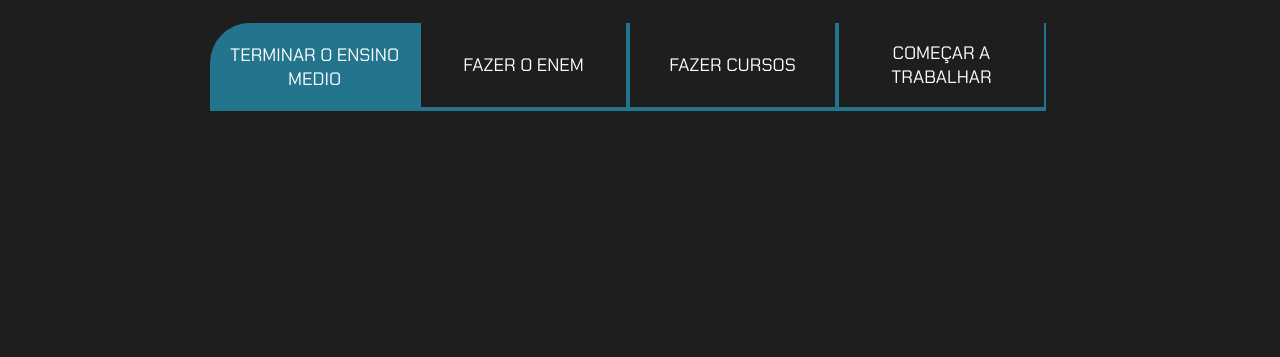
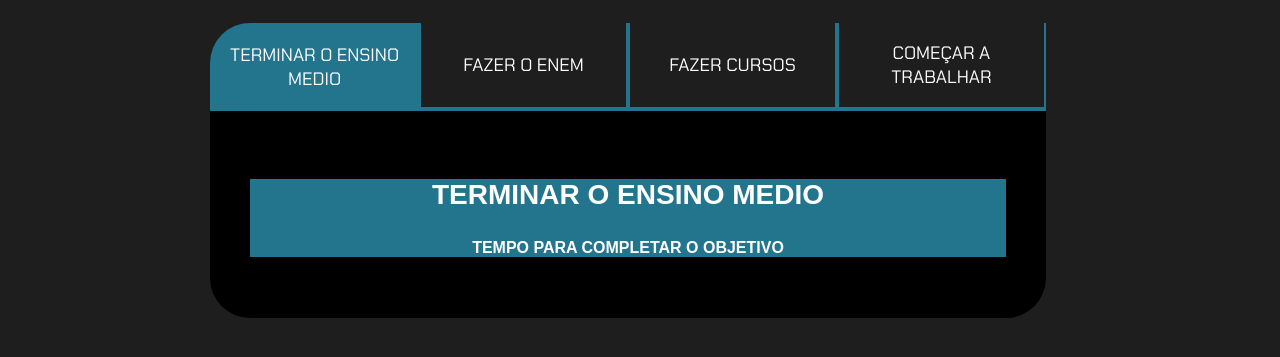
Before and after one commit to brunacoelhinho/proj-vida-bruna-, a plain HTML site: page index.html in a window 1280 px wide. Shown: the part 75-432 px from the top of the page. Drawn offline with Linux system fonts and the light colour scheme.

Commit message:
Add files via upload

```diff
--- a/index.html
+++ b/index.html
@@ -9,7 +9,9 @@
 </head>
 <body>
     <section class="conteudo-principal">
-        <h2 class="titulo-principal">Meus objetivos no ano<spam>_</spam> </h2>
+      <h2 class="titulo-principal">Meus objetivos no ano<spam>_</spam> </h2>
+
+     <div class="conteudo">
         <div class="botoes">
              <button class="botao ativo">TERMINAR O ENSINO MEDIO</button>
              <button class="botao">FAZER O ENEM</button>
@@ -18,8 +20,28 @@
 
         </div>
 
+        <div class="abas-textos">
+            <div class="aba-conteudo ativo">
+                <h3 class="aba-conteudo-titulo-principal">TERMINAR O ENSINO MEDIO</h3>
+                <h4 class="aba-conteudo-titulo-secundario">Tempo para completar o objetivo</h4>
+            </div>
+            <div class="aba-conteudo">
+                <h3 class="aba-conteudo-titulo-principal">FAZER O ENEM</h3>
+                <h4 class="aba-conteudo-titulo-secundario">Tempo para completar o objetivo</h4>
+            </div>
+            <div class="aba-conteudo">
+                <h3 class="aba-conteudo-titulo-principal">FAZER CURSOS</h3>
+                <h4 class="aba-conteudo-titulo-secundario">Tempo para completar o objetivo</h4>
+            </div>
+            <div class="aba-conteudo">
+                <h3 class="aba-conteudo-titulo-principal">COMEÇAR A TRABALHAR</h3>
+                <h4 class="aba-conteudo-titulo-secundario">Tempo para completar o objetivo</h4>
+            </div>
+        </div>
+    </div>
     </section>
     <script src="main.js"></script>
 
 </body>
+
 </html>
--- a/main.js
+++ b/main.js
@@ -1,12 +1,15 @@
 const botoes = document.querySelectorAll(".botao");
+const textos = document.querySelectorAll(".aba-conteudo");
 
 for (let i=0; i<botoes.length; i++) {
     botoes[i].onclick = function() {
 
        for (let j=0; j<botoes.length; j++) {
             botoes[j].classList.remove("ativo");
+            textos[j].classList.remove("ativo");
         }
 
       botoes[i].classList.add("ativo");
+      textos[i].classList.add("ativo");
     }
 }
--- a/style.css
+++ b/style.css
@@ -64,7 +64,28 @@
     border-bottom:var(--roxo);
 
 }
+.abas-textos{
+    background-color: var(--texto-fundo);
+    padding: 40px;
+    border-radius: 0 0 40px 40px;
+}
+.aba-conteudo.ativo{
+    display:block;
+}
 
+.aba-conteudo{
+    display: none;
+}
+
+.aba-conteudo-titulo-principal{
+    font-size: 28px;
+    text-align: center;
+}
+.aba-conteudo-titulo-secundario{
+    text-align: center;
+    color: var(--verde);
+    text-transform: uppercase;
+}
 @media screen and (min-width: 768px) {
     .botoes{
         display: flex;
```
Lines whose indentation alone changed are shown as unchanged.
